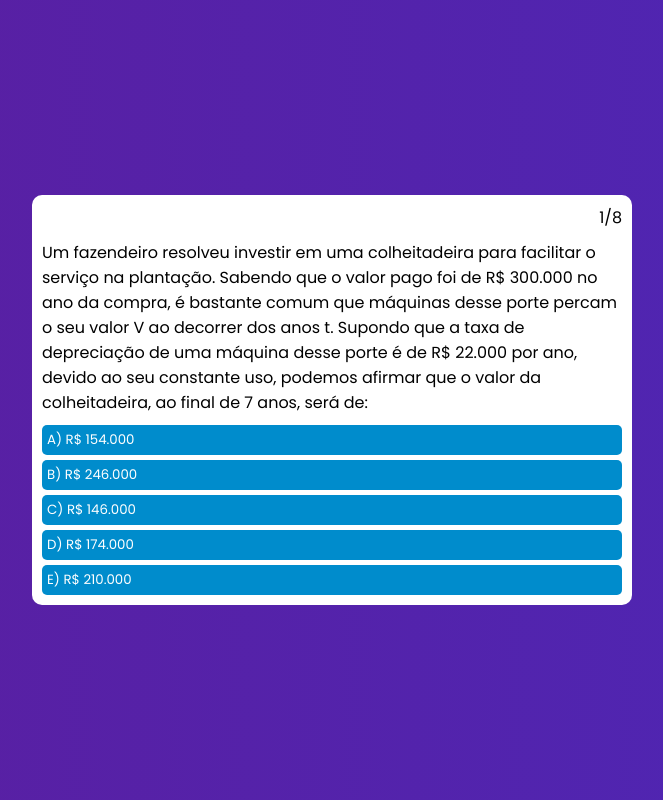
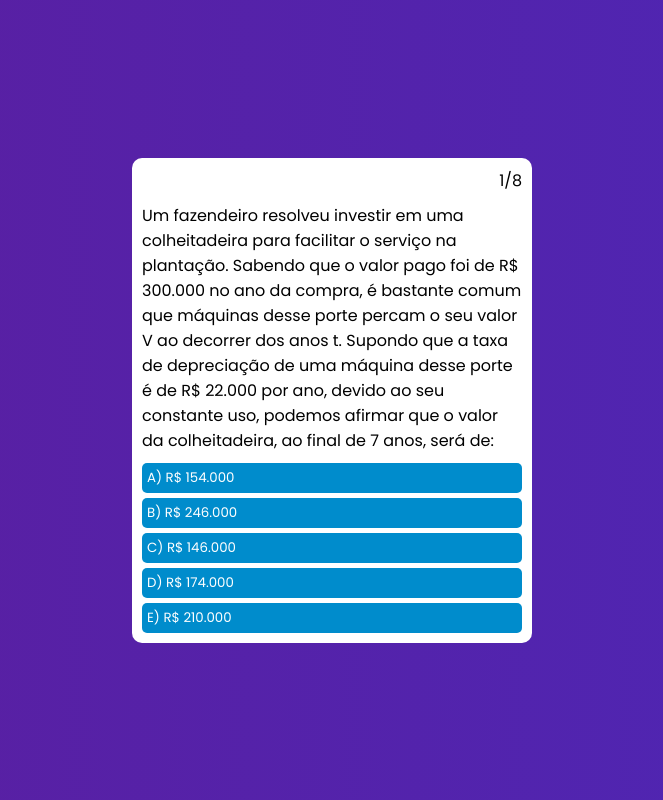
Before and after one commit to BxrsukDsU/jogo_de_matematica, a plain HTML site: page index.html in a window 1280 px wide. Shown: the whole page, without its empty margins (308-971 px from the left). Drawn offline with Linux system fonts and the light colour scheme.

Commit message:
Update style.css

```diff
--- a/style.css
+++ b/style.css
@@ -26,8 +26,8 @@ body h2 {
   padding: 10px;
   border-radius: 10px;
   width: 100%;
-  max-width: 600px;
-  min-height: 200px;
+  max-width: 400px;
+  min-height: 100px;
   display: flex;
   align-items: center;
   justify-content: center;
```
